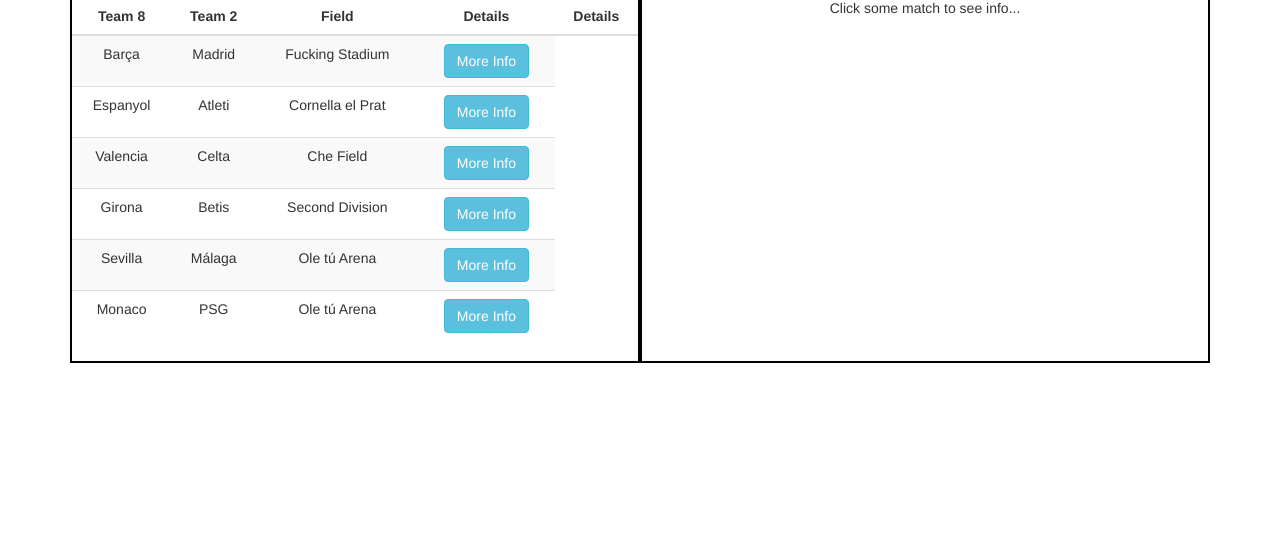
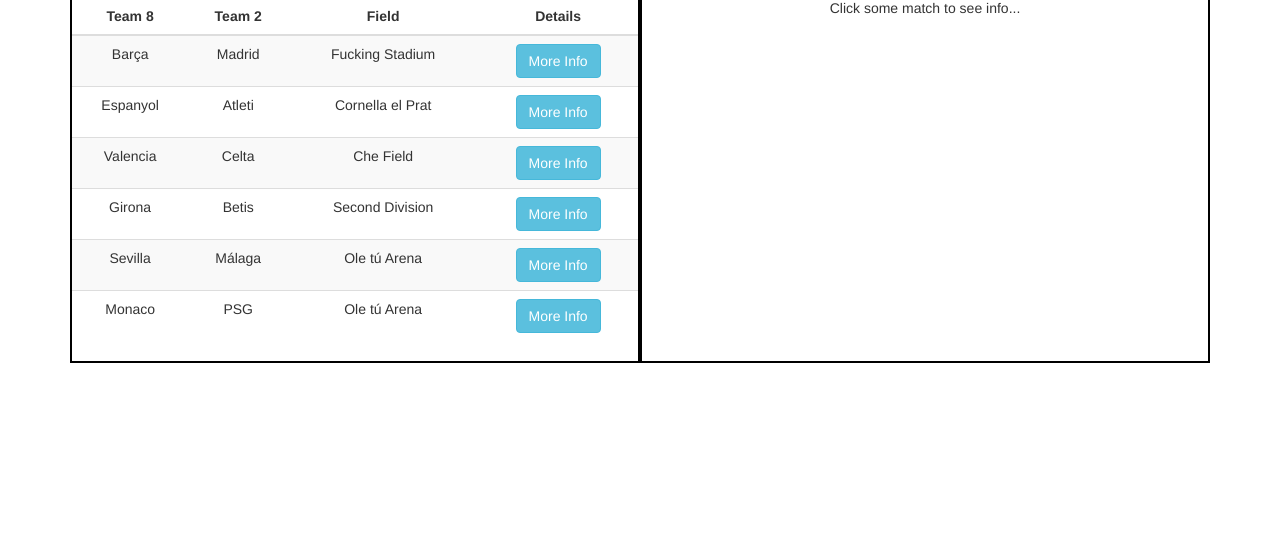
Before and after one commit to lokoconbotas/Dinamic-Table, a plain HTML site: page index.html in a window 1280 px wide. Shown: the part 267-800 px from the top of the page. Drawn offline with nearby package versions, Linux system fonts and the light colour scheme.

Commit message:
Index Changed

```diff
--- a/index.html
+++ b/index.html
@@ -20,7 +20,6 @@
 						<th>Team 8</th>
 						<th>Team 2</th>
 						<th>Field</th>
-						<th>Details</th>
 						<th>Details</th>
 					</thead>
 					<tbody id="matches">
```
